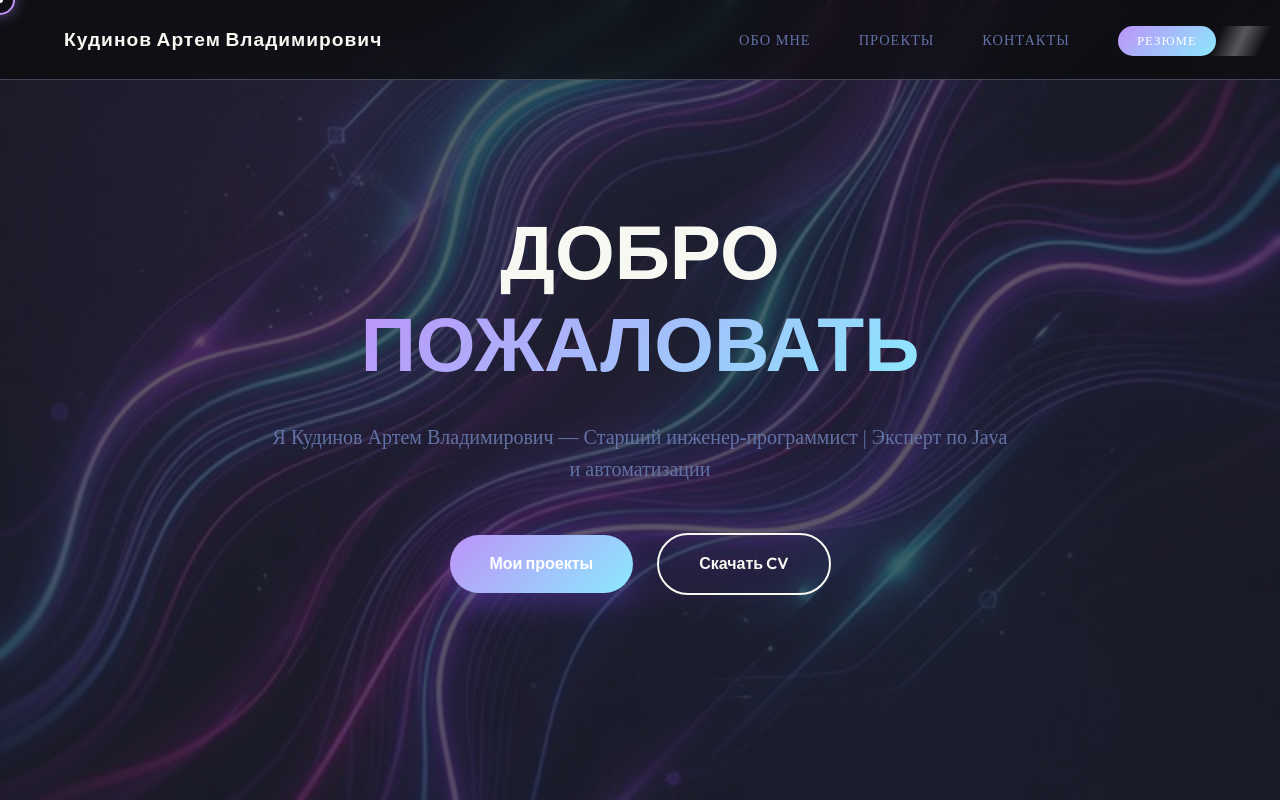
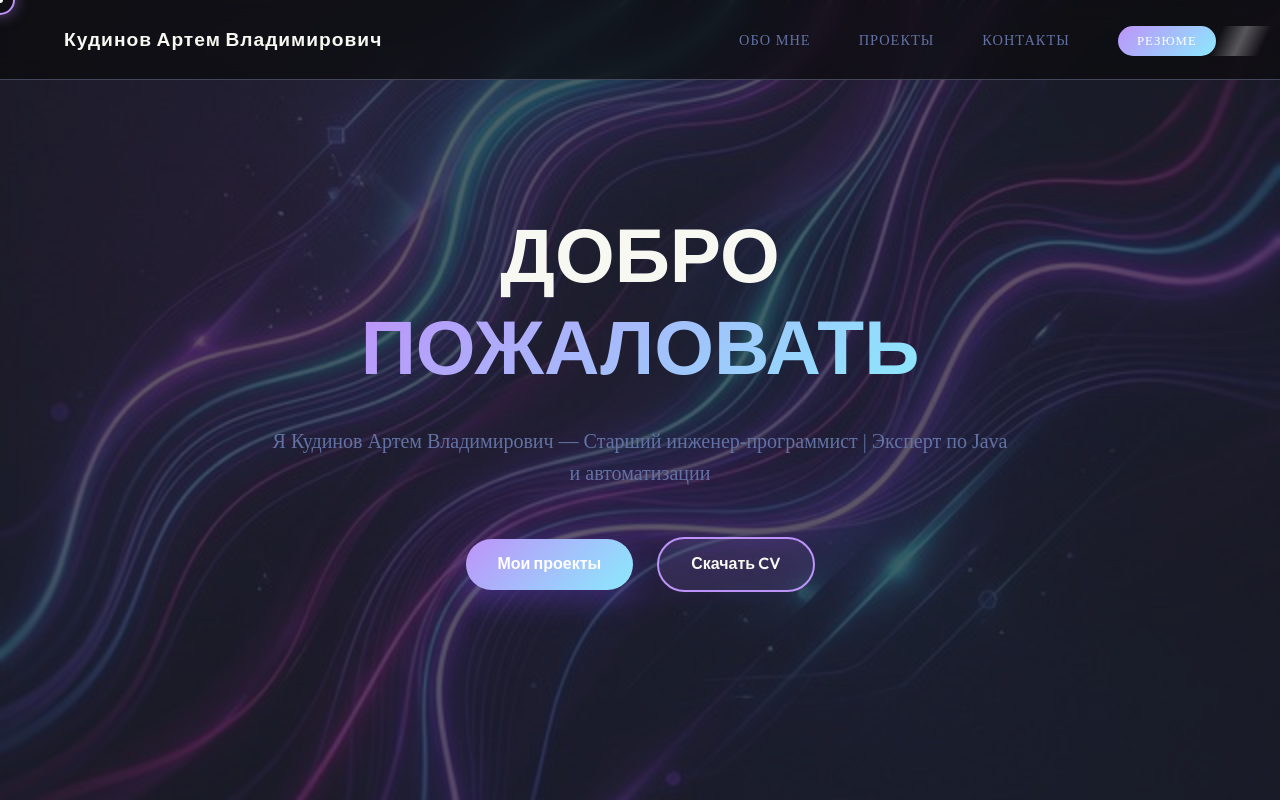
Before and after one commit to KudinovArtemilus/portfolio-2026, a React (Vite) app: page / in a window 1280 px wide. Shown: the top 800 px of the page. Built offline with nearby package versions, Linux system fonts and the light colour scheme.

Commit message:
Исправлены стили кнопок в карточках проектов

```diff
--- a/style.css
+++ b/style.css
@@ -164,14 +164,18 @@ h1 {
 
 /* Buttons */
 .btn {
-    display: inline-block;
-    padding: 1rem 2.5rem;
+    display: inline-flex;
+    align-items: center;
+    justify-content: center;
+    padding: 0.8rem 2rem;
     text-decoration: none;
     border-radius: 50px;
     font-weight: 600;
     transition: all 0.3s cubic-bezier(0.23, 1, 0.32, 1);
     font-family: var(--font-heading);
     cursor: pointer;
+    border: none;
+    white-space: nowrap;
 }
 
 .btn-primary {
@@ -186,8 +190,9 @@ h1 {
 }
 
 .btn-secondary {
-    border: 2px solid var(--text-main);
+    border: 2px solid var(--accent);
     color: var(--text-main);
+    background: rgba(189, 147, 249, 0.1);
 }
 
 .btn-secondary:hover {
@@ -305,13 +310,17 @@ h1 {
     display: flex;
     gap: 1rem;
     margin-top: 1rem;
+    justify-content: stretch;
+}
+
+.project-actions .btn {
+    flex: 1;
+    font-size: 0.85rem !important;
+    padding: 0.7rem 1rem !important;
 }
 
 .project-info .btn-download {
-    padding: 0.8rem 1.5rem !important;
-    font-size: 0.9rem !important;
     text-align: center;
-    width: 100%;
 }
 
 /* Contact Section */
```
